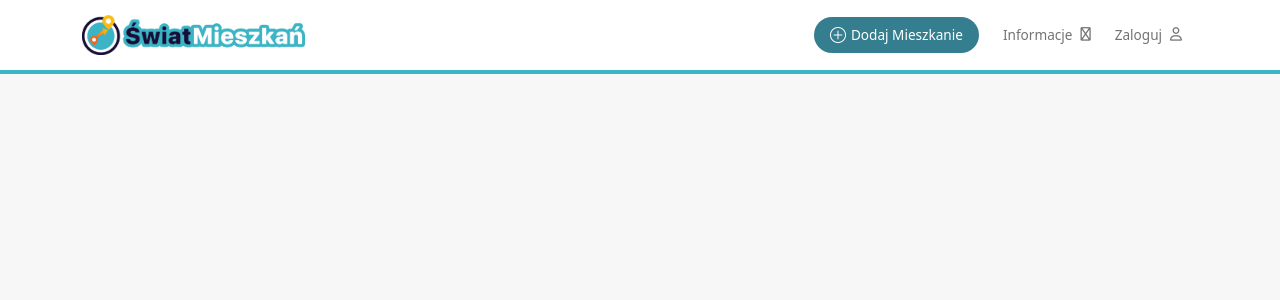
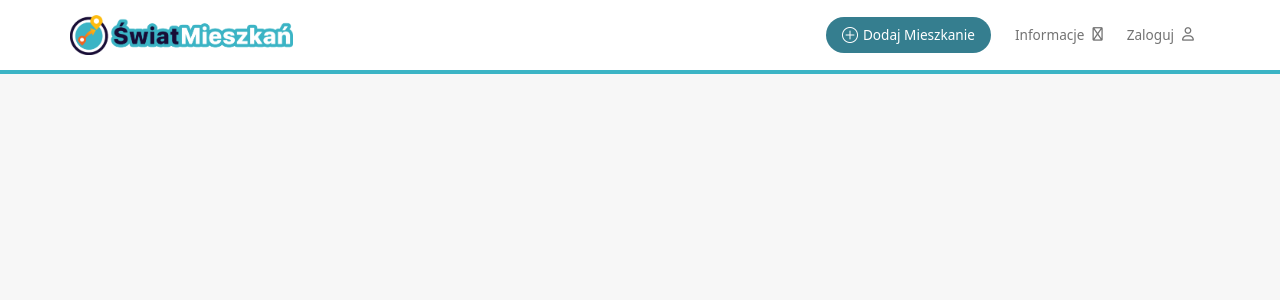
Before and after one commit to KarolSliwka/swiatmieszkan, a Django app: page / in a window 1280 px wide. Shown: the top 300 px of the page. Run offline with Django 3.2, Linux system fonts and the light colour scheme; some libraries are stand-ins or nearby versions.

Commit message:
Padding 0 added

```diff
--- a/templates/base.html
+++ b/templates/base.html
@@ -41,8 +41,8 @@
 
 <body id="{{ request.resolver_match.url_name }}" class="d-flex flex-column h-100">
     <!-- Navigation -->
-    <header class="container-fluid">
-        <div class="container">
+    <header class="container-fluid p-0">
+        <div class="container p-0">
             <div class="d-xs-block d-sm-block d-md-none d-lg-none d-xl-none">
                 {% include 'layout/nav/nav-mob.html' %}
             </div>
@@ -87,7 +87,7 @@
         {% endblock %}
     </main>
 
-    <footer class="footer mt-auto py-3 bg-light">
+    <footer class="footer mt-auto py-3">
         <!-- Include Footer.html -->
         {% include 'layout/footer/footer.html' %}
     </footer>
```
